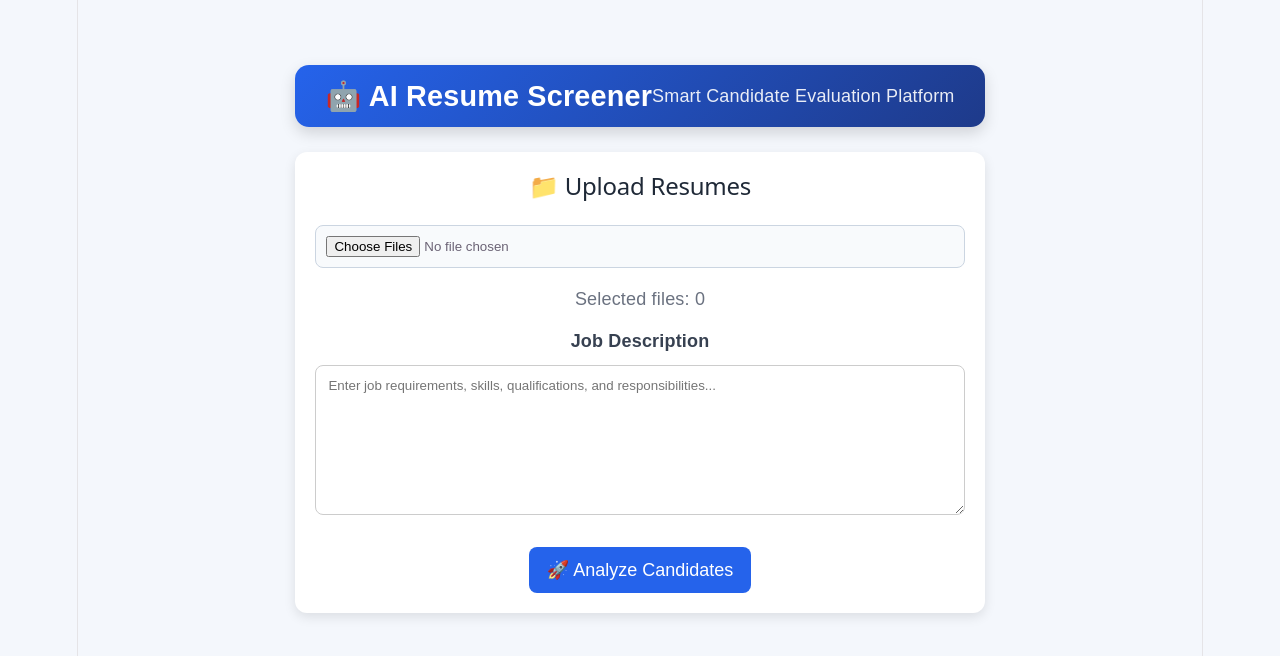
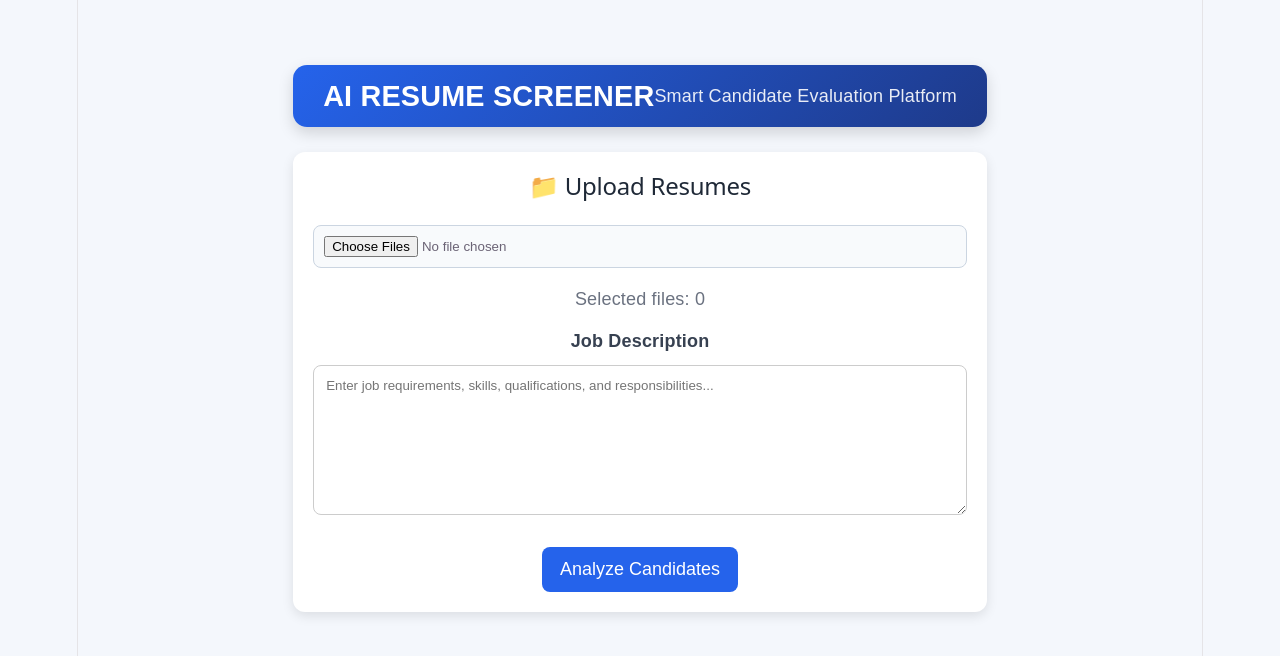
Before and after one commit to shreya-kju/AI-RESUME-SCREENER-, a React (Vite) app in the folder frontend/: page / in a window 1280 px wide. Shown: the top 656 px of the page. Built offline with nearby package versions, Linux system fonts and the light colour scheme.

Commit message:
Update changes

```diff
--- a/frontend/src/App.jsx
+++ b/frontend/src/App.jsx
@@ -27,7 +27,7 @@ function App() {
             <header className="navbar">
 
                 <div className="logo">
-                    🤖 AI Resume Screener
+                     AI RESUME SCREENER
                 </div>
 
                 <div className="nav-text">
--- a/frontend/src/components/CandidateModal.jsx
+++ b/frontend/src/components/CandidateModal.jsx
@@ -63,7 +63,7 @@ function CandidateModal({ candidate, onClose }) {
 
                 {/* Candidate Skills */}
                 <h3>
-                    🛠 Candidate Skills
+                     Candidate Skills
                 </h3>
 
                 <p>
@@ -75,7 +75,7 @@ function CandidateModal({ candidate, onClose }) {
 
                 {/* Missing Skills */}
                 <h3>
-                    ⚠ Missing Skills
+                     Missing Skills
                 </h3>
 
                 <p>
@@ -88,7 +88,7 @@ function CandidateModal({ candidate, onClose }) {
 
                 {/* AI Summary */}
                 <h3>
-                    🤖 AI Candidate Summary
+                     AI Candidate Summary
                 </h3>
 
                 <div className="summary-box">
@@ -98,7 +98,7 @@ function CandidateModal({ candidate, onClose }) {
 
                 {/* Recommendation */}
                 <h3>
-                    🧠 Hiring Recommendation
+                     Hiring Recommendation
                 </h3>
 
                 <p
--- a/frontend/src/components/TopCandidate.jsx
+++ b/frontend/src/components/TopCandidate.jsx
@@ -36,7 +36,7 @@ function TopCandidate({ candidate }) {
             </div>
 
 
-            <h4>🛠️ Matched Skills</h4>
+            <h4> Matched Skills</h4>
 
 
             <div className="skills-container">
--- a/frontend/src/components/UploadForm.jsx
+++ b/frontend/src/components/UploadForm.jsx
@@ -101,7 +101,7 @@ function UploadForm({ setResult, setLoading }) {
 
 
             <button type="submit">
-                🚀 Analyze Candidates
+                 Analyze Candidates
             </button>
 
         </form>
```
